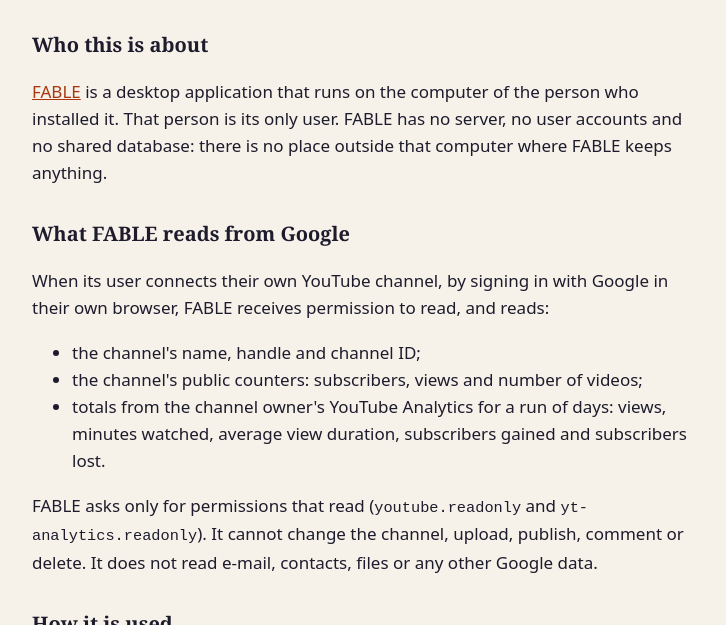
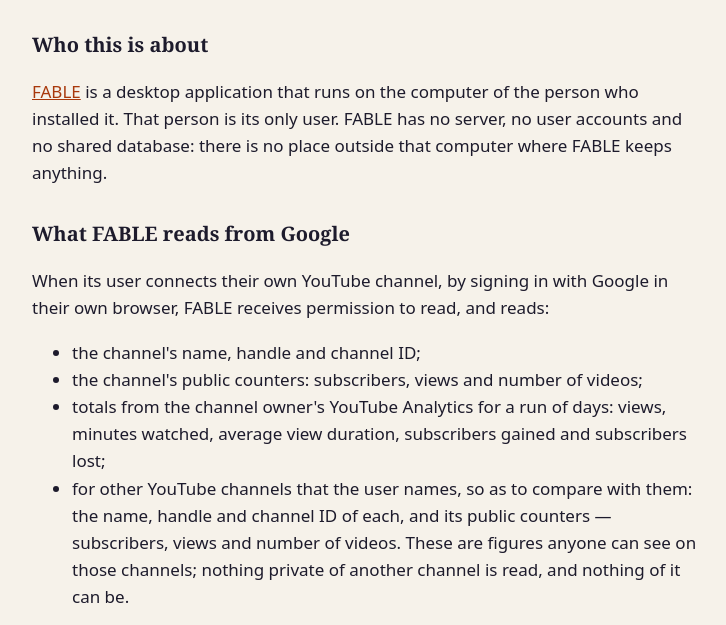
Before and after one commit to MrTahir93/fable-site, a plain HTML site: page privacy.html in a window 1280 px wide. Shown: the part 139-764 px from the top of the page, without its empty margins (272-998 px from the left). Drawn offline with Linux system fonts and the light colour scheme.

Commit message:
Say that the public counters of other channels are read too
On the user's word FABLE will read, for channels the user names, the
name and the public counters anyone can see. The policy says so before
the application does it.

Co-Authored-By: Claude <noreply@anthropic.com>
Claude-Session: https://claude.ai/code/session_01XcVRbp3sKeyuYdDzivEkmG

```diff
--- a/privacy.html
+++ b/privacy.html
@@ -23,7 +23,10 @@ permission to read, and reads:</p>
 <li>the channel's name, handle and channel ID;</li>
 <li>the channel's public counters: subscribers, views and number of videos;</li>
 <li>totals from the channel owner's YouTube Analytics for a run of days: views, minutes watched, average view
-duration, subscribers gained and subscribers lost.</li>
+duration, subscribers gained and subscribers lost;</li>
+<li>for other YouTube channels that the user names, so as to compare with them: the name, handle and channel ID of
+each, and its public counters — subscribers, views and number of videos. These are figures anyone can see on those
+channels; nothing private of another channel is read, and nothing of it can be.</li>
 </ul>
 <p>FABLE asks only for permissions that read (<code>youtube.readonly</code> and <code>yt-analytics.readonly</code>).
 It cannot change the channel, upload, publish, comment or delete. It does not read e-mail, contacts, files or any
```
Also changed, not shown: index.html (+2 -2 lines).
